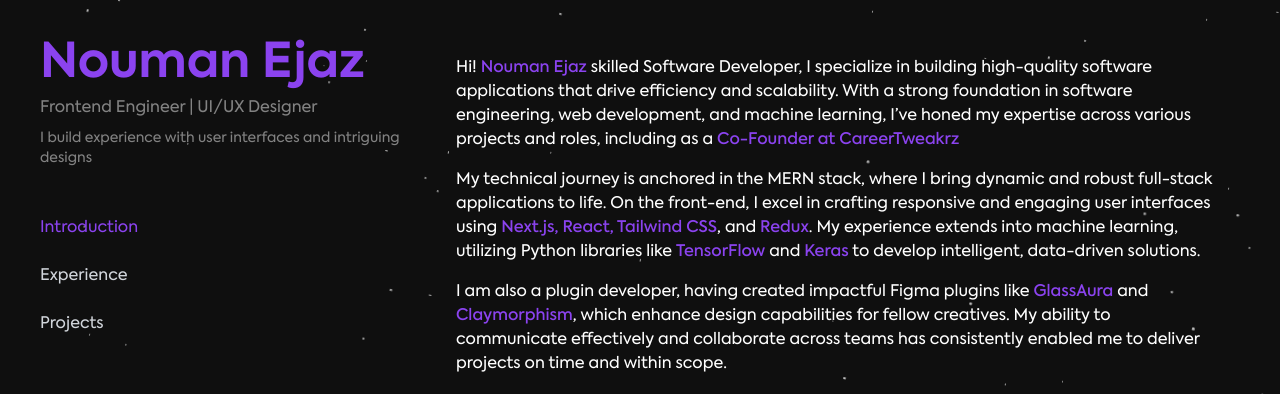
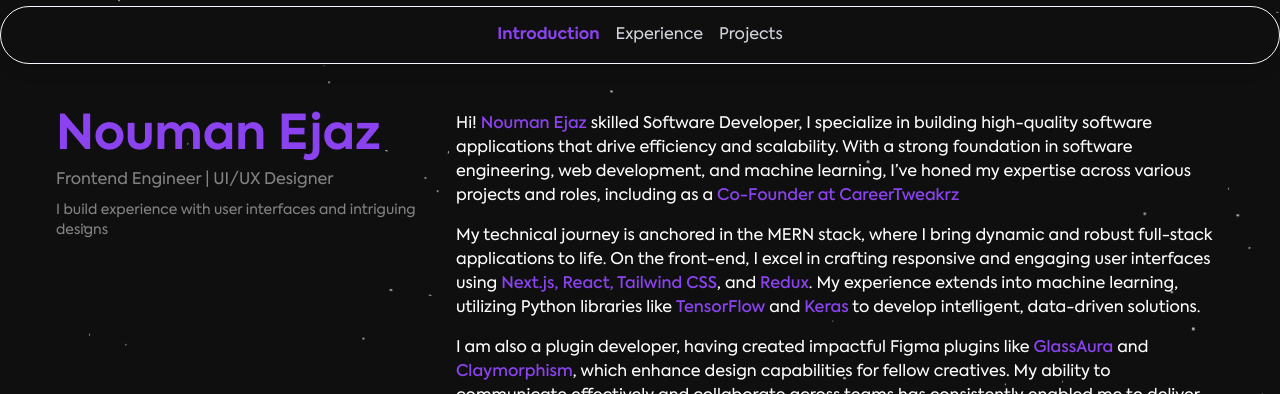
Before and after one commit to Nouman64-cat/my-portfolio, a Next.js app: page / in a window 1280 px wide. Shown: the top 394 px of the page. Built offline with nearby package versions, Linux system fonts and the light colour scheme; no server answers.

Commit message:
navigation problem resolved

```diff
--- a/app/components/general/Navigation.tsx
+++ b/app/components/general/Navigation.tsx
@@ -1,8 +1,9 @@
-"use client"
+"use client";
 import React, { useEffect, useState } from 'react';
 
 const Navigation = () => {
   const [activeSection, setActiveSection] = useState('');
+  const [isScrolled, setIsScrolled] = useState(false);
 
   useEffect(() => {
     const handleScroll = () => {
@@ -15,6 +16,9 @@
           setActiveSection(section);
         }
       });
+
+      // Update scroll state to show sticky bar only after scrolling
+      setIsScrolled(window.scrollY > 100);
     };
 
     window.addEventListener('scroll', handleScroll);
@@ -22,35 +26,40 @@
   }, []);
 
   return (
-    <div>
-      <nav className="mt-4 flex flex-col space-y-2">
+    <div
+      className={`fixed top-6 left-0 right-0 bg-dark_greyish border border-purple-50 rounded-full  shadow-lg transition-all duration-300 ${
+        isScrolled ? '-translate-y-5' : '-translate-y-full'
+      } z-50`}
+    >
+      <nav className="flex justify-center space-x-4 p-2">
         <a
           href="#introduction"
-          className={`py-2 text-gray-300 ${activeSection === 'introduction' ? ' text-purplish' : ''}`}
+          className={`py-2 text-gray-300 ${activeSection === 'introduction' ? 'text-purplish font-semibold' : ''}`}
         >
           Introduction
         </a>
         <a
           href="#experience"
-          className={`py-2 text-gray-300 ${activeSection === 'experience' ? ' text-purplish' : ''}`}
+          className={`py-2 text-gray-300 ${activeSection === 'experience' ? 'text-purplish font-semibold' : ''}`}
         >
           Experience
         </a>
         <a
           href="#projects"
-          className={`py-2 text-gray-300 ${activeSection === 'projects' ? ' text-purplish' : ''}`}
+          className={`py-2 text-gray-300 ${activeSection === 'projects' ? 'text-purplish font-semibold' : ''}`}
         >
           Projects
         </a>
+        {/* Uncomment to add other sections */}
         {/* <a
           href="#free-resources"
-          className={`py-2 text-gray-300 ${activeSection === 'free-resources' ? ' text-purplish' : ''}`}
+          className={`py-2 text-gray-300 ${activeSection === 'free-resources' ? 'text-purplish font-semibold' : ''}`}
         >
           Free Resources
         </a>
         <a
           href="#contact"
-          className={`py-2 text-gray-300 ${activeSection === 'contact' ? ' text-purplish' : ''}`}
+          className={`py-2 text-gray-300 ${activeSection === 'contact' ? 'text-purplish font-semibold' : ''}`}
         >
           Contact Me
         </a> */}
--- a/app/components/left/Header.tsx
+++ b/app/components/left/Header.tsx
@@ -1,13 +1,15 @@
-import React from 'react'
+import React from 'react';
 
 const Header = () => {
   return (
-    <div className='space-y-2'>
-        <h1 className='text-purplish text-5xl font-bold'>Nouman Ejaz</h1>
-        <p className='text-light_greyish'>Frontend Engineer | UI/UX Designer</p>
-        <p className='text-light_greyish text-sm'>I build experience with user interfaces and intriguing designs</p>
+    <div className="space-y-2 mt-24 md:mt-14">
+      <h1 className="text-purplish text-5xl font-bold">Nouman Ejaz</h1>
+      <p className="text-light_greyish">Frontend Engineer | UI/UX Designer</p>
+      <p className="text-light_greyish text-sm">
+        I build experience with user interfaces and intriguing designs
+      </p>
     </div>
-  )
-}
+  );
+};
 
-export default Header
+export default Header;
--- a/app/page.tsx
+++ b/app/page.tsx
@@ -18,14 +18,14 @@
         {/* Main wrapper */}
         <div className="p-4 md:p-14 flex flex-col md:flex-row w-full">
           {/* Left component */}
-          <div className="w-full md:w-96 md:fixed md:top-10 md:left-10 mb-6 md:mb-0">
+          <div className="w-full md:w-96 md:fixed md:top-14 md:left-14 mb-6 md:mb-0">
             <Left />
           </div>
 
           {/* Right content */}
           <div
             ref={rightContainerRef}
-            className="flex w-full md:ml-64 justify-end overflow-y-auto"
+            className="flex w-full md:ml-64 justify-end overflow-y-auto mt-14"
           >
             <Right
               introRef={introRef}
```
